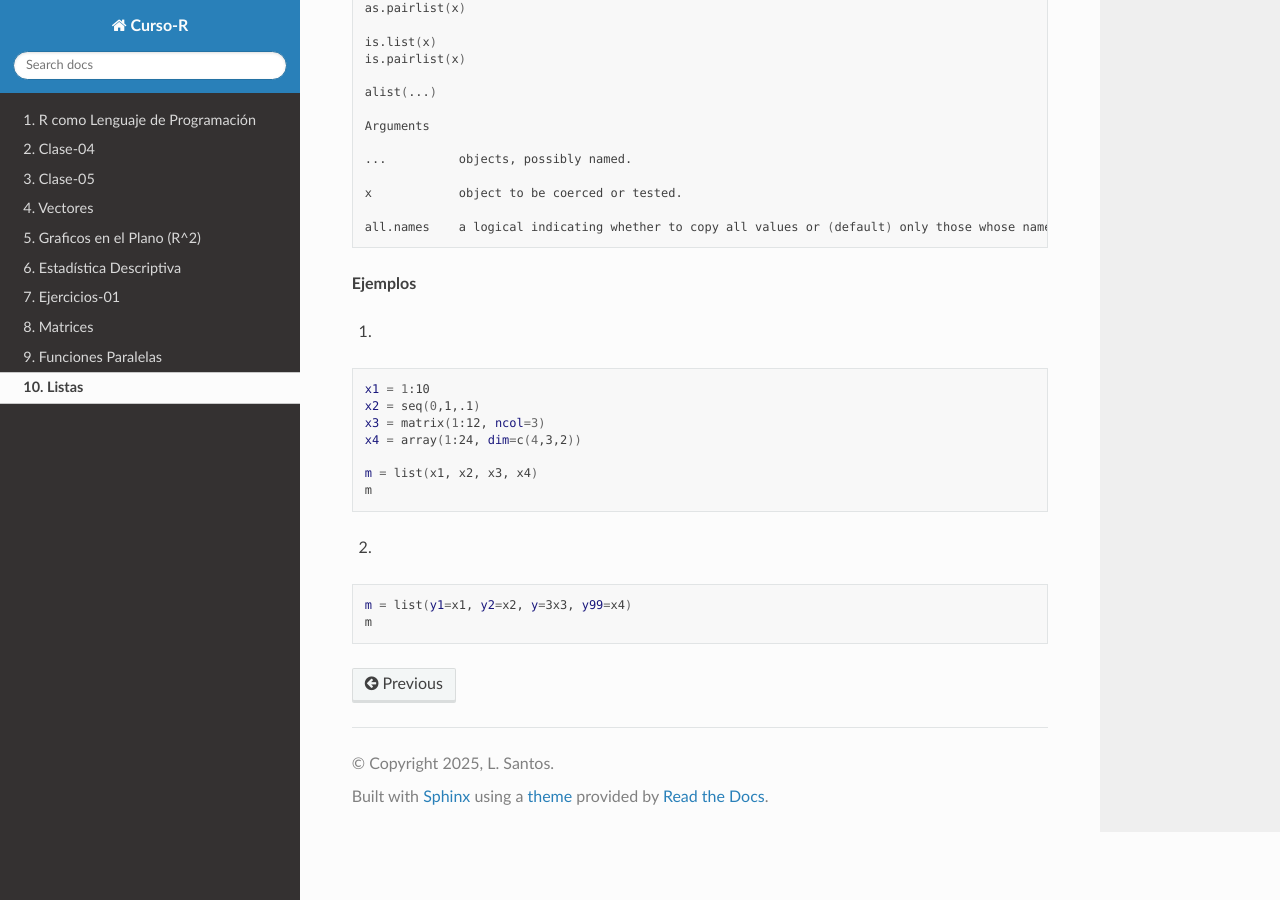
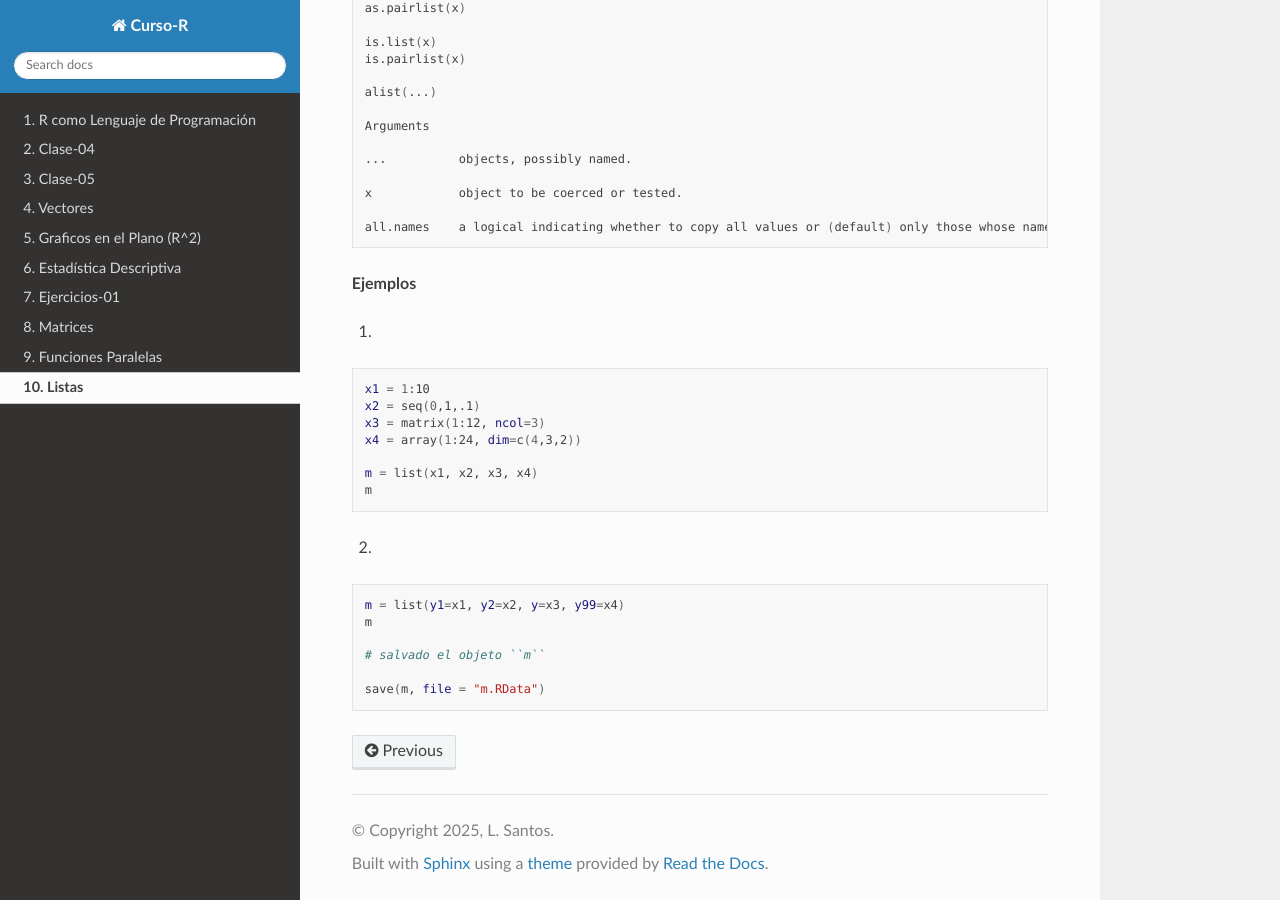
Before and after one commit to matecom57/santosg57-curso-r, a Sphinx documentation site: the page built from docs/source/listas.rst, in a window 1280 px wide and 900 px high, scrolled down 596 px. Built offline with Sphinx 7.4.7 and the Read the Docs theme 3.1.0, drawn with Linux system fonts in a browser that asks for light colours.

Commit message:
Test comité

```diff
--- a/docs/source/listas.rst
+++ b/docs/source/listas.rst
@@ -59,5 +59,9 @@ Ayuda ``list``
 
 .. code:: Bash
 
-   m = list(y1=x1, y2=x2, y=3x3, y99=x4)
+   m = list(y1=x1, y2=x2, y=x3, y99=x4)
    m
+
+   # salvado el objeto ``m``
+
+   save(m, file = "m.RData")
```
